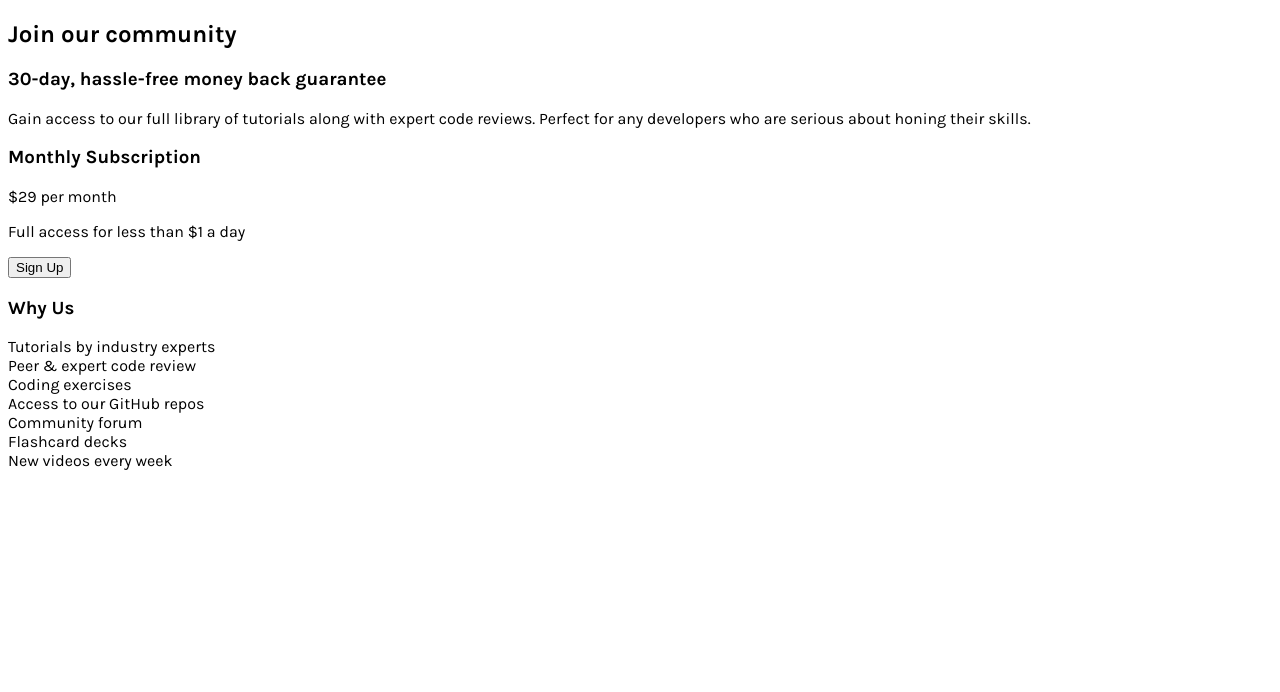
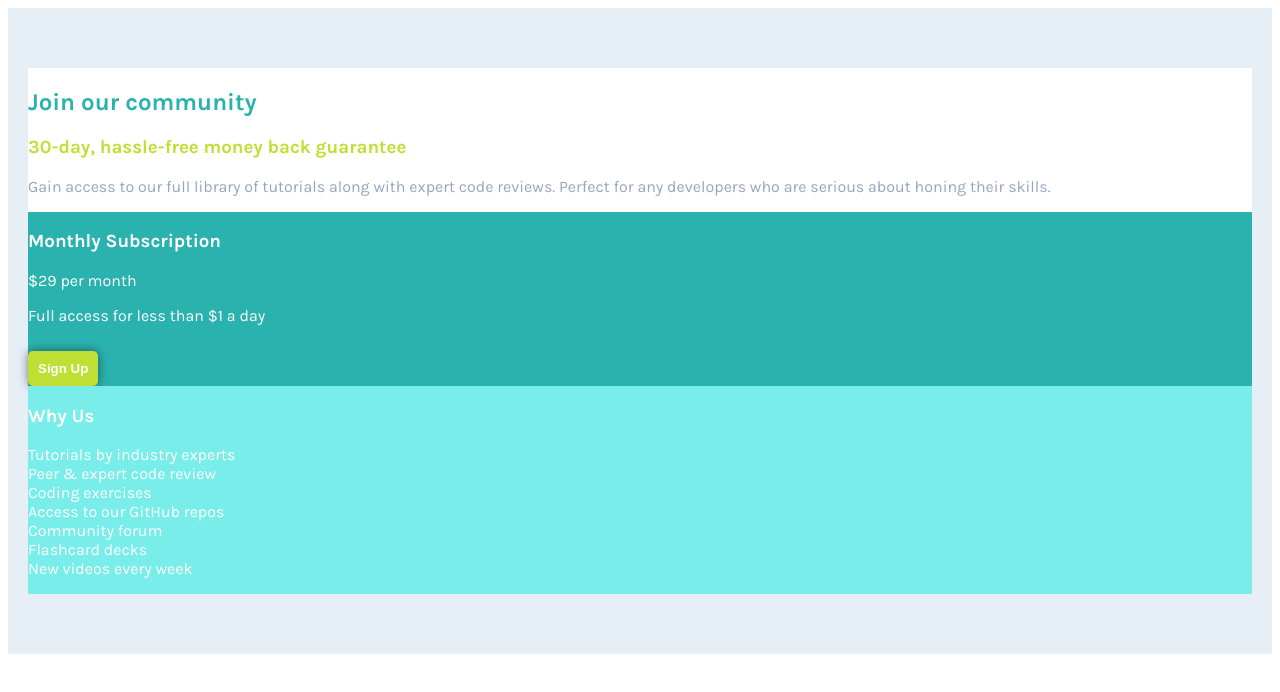
Before and after one commit to emiliaquerino/Single-Price, a plain HTML site: page index.html in a window 1280 px wide. Drawn offline with Linux system fonts and the light colour scheme.

Commit message:
Atribui as cores para os elementos da página

```diff
--- a/style.css
+++ b/style.css
@@ -1,10 +1,11 @@
 /*-----------variáveis------------*/
 
-.root {
+:root {
     --Cyan: hsl(179, 62%, 43%);
     --Bright-Yellow: hsl(71, 73%, 54%);
     --Light-Gray: hsl(204, 43%, 93%);
     --Grayish-Blue: hsl(218, 22%, 67%);
+    --Light-Cyan: hsl(178, 76%, 70%);
 }
 
 
@@ -14,14 +15,52 @@ body {
     font-size: 16px;
 }
 
-.info {
+.container {
+    display: flex;
+    flex-direction: column;
+    padding: 60px 20px;
+    background-color: var(--Light-Gray);
+    max-width: 1440px;
+    margin: auto;
+    position: relative;
+    overflow: hidden;
 
 }
 
+.info {
+    background-color: white;
+}
+
+h1 {
+    color: var(--Cyan);
+}
+
+.info h3 {
+    color: var(--Bright-Yellow);
+}
+
+.info p {
+    color: var(--Grayish-Blue);
+}
+
 .price {
+    background-color: var(--Cyan);
+    color: white;
+}
+
+.sign-btn {
+    background-color: var(--Bright-Yellow);
+    border-radius: 5px;
+    box-shadow: 0 0 10px hsla(0, 0%, 0%, 0.502);
+    color: white;
+    border: none;
+    padding: 10px;
+    font-weight: 700;
+    margin-top: 10px;
 
 }
 
 .reasons {
-
+    background-color: var(--Light-Cyan);
+    color: white;
 }
```
